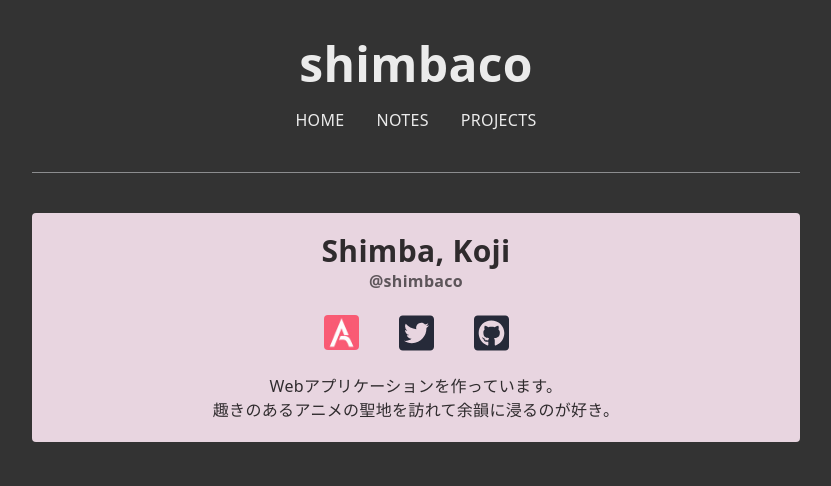
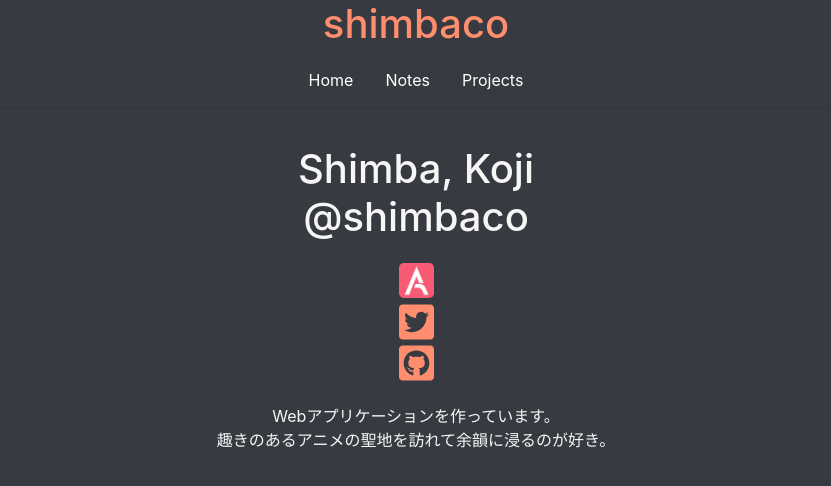
Before and after one commit to shimbaco/shimba.co, a Next.js app: page / in a window 1280 px wide. Shown: the top 486 px of the page, without its empty margins (224-1055 px from the left). Built offline with nearby package versions, Linux system fonts and the light colour scheme.

Commit message:
やっぱりBootstrapを使う

```diff
--- a/package.json
+++ b/package.json
@@ -13,15 +13,14 @@
     "@fortawesome/fontawesome-svg-core": "^1.2.32",
     "@fortawesome/free-brands-svg-icons": "^5.15.1",
     "@fortawesome/react-fontawesome": "^0.1.14",
-    "autoprefixer": "^10.1.0",
+    "bootstrap": "^4.5.3",
     "gray-matter": "^4.0.2",
     "next": "^10.0.0",
-    "postcss": "^8.2.1",
     "react": "^17.0.1",
     "react-dom": "^17.0.1",
     "remark": "^13.0.0",
     "remark-html": "^13.0.1",
-    "tailwindcss": "^2.0.2"
+    "sass": "^1.32.0"
   },
   "devDependencies": {
     "@types/node": "^14.14.16",
--- a/pages/_app.tsx
+++ b/pages/_app.tsx
@@ -1,6 +1,6 @@
 import { AppProps } from 'next/app'
 
-import '~styles/globals.css'
+import '~styles/globals.scss'
 
 function MyApp({ Component, pageProps }: AppProps) {
   return <Component {...pageProps} />
--- a/postcss.config.js
+++ /dev/null
@@ -1,6 +0,0 @@
-module.exports = {
-  plugins: {
-    tailwindcss: {},
-    autoprefixer: {},
-  },
-}
--- a/styles/globals.css
+++ /dev/null
@@ -1,10 +0,0 @@
-@tailwind base;
-@tailwind components;
-@tailwind utilities;
-
-body {
-  -moz-osx-font-smoothing: grayscale;
-  -webkit-font-smoothing: antialiased;
-  letter-spacing: 0.02rem;
-  text-rendering: optimizeLegibility;
-}
--- /dev/null
+++ b/styles/globals.scss
@@ -0,0 +1,40 @@
+// Color system
+
+$primary: #ff8e6e;
+$secondary: #ffbb91;
+
+// Spacing
+
+$spacer: 1rem;
+$spacers: (
+  3: $spacer * 0.75,
+  4: $spacer,
+  5: $spacer * 1.25,
+  6: $spacer * 1.5,
+  7: $spacer * 2,
+);
+
+// Body
+$body-bg: #373a40;
+$body-color: #f6f6f6;
+
+// Components
+
+$border-radius: 0.3rem;
+
+// Cards
+
+$card-border-color: unset;
+// $card-bg: #14274e;
+$card-color: #f6f6f6;
+
+@import 'bootstrap/scss/bootstrap';
+
+.c-profile {
+  background: rgb(88, 92, 99);
+  background: linear-gradient(
+    150deg,
+    rgba(88, 92, 99, 1) 10%,
+    rgba(109, 112, 117, 1) 100%
+  );
+}
--- a/tailwind.config.js
+++ /dev/null
@@ -1,11 +0,0 @@
-module.exports = {
-  purge: ['./pages/**/*.{ts,tsx}', './components/**/*.{ts,tsx}'],
-  darkMode: false, // or 'media' or 'class'
-  theme: {
-    extend: {},
-  },
-  variants: {
-    extend: {},
-  },
-  plugins: [],
-}
```
Also changed, not shown: 1 other file (tests, documents, lock files or other folders).
